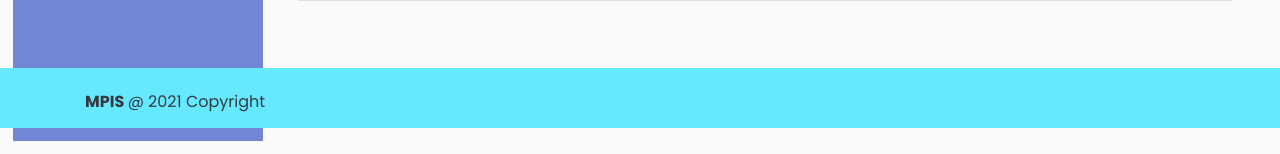
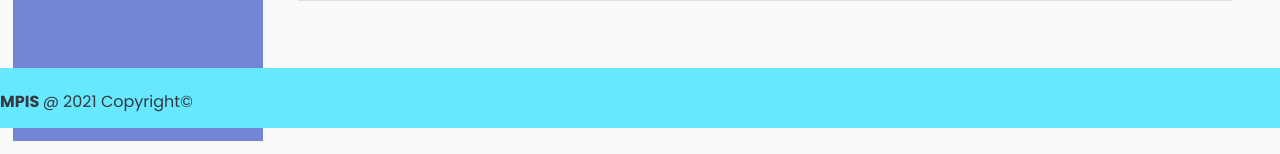
Before and after one commit to deogemini/MPIS, a PHP site: page /forgot-password-reset/mbunge/mbunge_profile.php in a window 1280 px wide. Shown: the part 672-826 px from the top of the page. Run offline with PHP 8.4, Linux system fonts and the light colour scheme; some libraries are stand-ins or nearby versions.

Commit message:
small changes in system

```diff
--- a/mbunge/index.php
+++ b/mbunge/index.php
@@ -1,4 +1,4 @@
-<?php include('layouts/main.php'); ?>
+<?php include 'layouts/main.php'; ?>
 <?php
 session_start();
 if (!isset($_SESSION["id"])) {
@@ -7,8 +7,6 @@ if (!isset($_SESSION["id"])) {
 ?>
 
 <!-- Page Content  -->
-
-
 
 <h2>Mbunge akiunganishwa na MPIS</h2>
 <p>Karibu sana mbunge kwenye mfumo laini utakuwa na uwezo wa kuwa na account yako ambayo imesajiliwa
--- a/mbunge/layouts/footer.php
+++ b/mbunge/layouts/footer.php
@@ -1,9 +1,9 @@
 <!--  footer-->
-<div class="fixed-bottom" id="footer">
+<!--  footer-->
+<div class="fixed-bottom">
     <footer class="footer">
-        <div class="container py-1">
-            <span class="text-dark"> <strong>MPIS </strong></strong>@ 2021 Copyright</span>
+        <div class="FooterContainer py-1">
+            <span class="footerText text-dark"> <strong>MPIS </strong>@ 2021 Copyright©</span>
         </div>
     </footer>
-
 </div>
--- a/mbunge/layouts/main.php
+++ b/mbunge/layouts/main.php
@@ -13,7 +13,7 @@
 
 
     <!-- Font Awesome JS -->
-    <script src="/mbunge/js/bootstrap.min.js"></script>
+    <script src="/MPIS/mbunge/js/bootstrap.min.js"></script>
     <script defer src="https://use.fontawesome.com/releases/v5.0.13/js/solid.js" integrity="sha384-tzzSw1/Vo+0N5UhStP3bvwWPq+uvzCMfrN1fEFe+xBmv1C/AtVX5K0uZtmcHitFZ" crossorigin="anonymous"></script>
     <script defer src="https://use.fontawesome.com/releases/v5.0.13/js/fontawesome.js" integrity="sha384-6OIrr52G08NpOFSZdxxz1xdNSndlD4vdcf/q2myIUVO0VsqaGHJsB0RaBE01VTOY" crossorigin="anonymous"></script>
 </head>
--- a/user/posting.php
+++ b/user/posting.php
@@ -1,6 +1,6 @@
 <?php
 
-include('/dbconnection.php');
+include('db.php');
 
 // //  INSERT DATA
 $status  = "";
--- a/user/signin.php
+++ b/user/signin.php
@@ -23,11 +23,11 @@ if (isset($_POST["submit"])) {
             if ($role == "mbunge") {
                 $_SESSION['firstname'] = $firstname;
                 $_SESSION['id'] = $id;
-                header("Location: /mbunge/index.php");
+                header("Location: /MPIS/mbunge/index.php");
             } else if ($role == "citizen") {
 
                 $_SESSION['firstname'] = $firstname;
-                header("Location: /user/index2.php");
+                header("Location: /MPIS/user/index2.php");
             } else if ($role == "superadmin") {
                 header("Location:/MPIS/Admin/index.php");
             }
```
Also changed, not shown: mbunge/mbunge_profile.php (+0 -16 lines), mbunge/response.php (+5 -6 lines).
